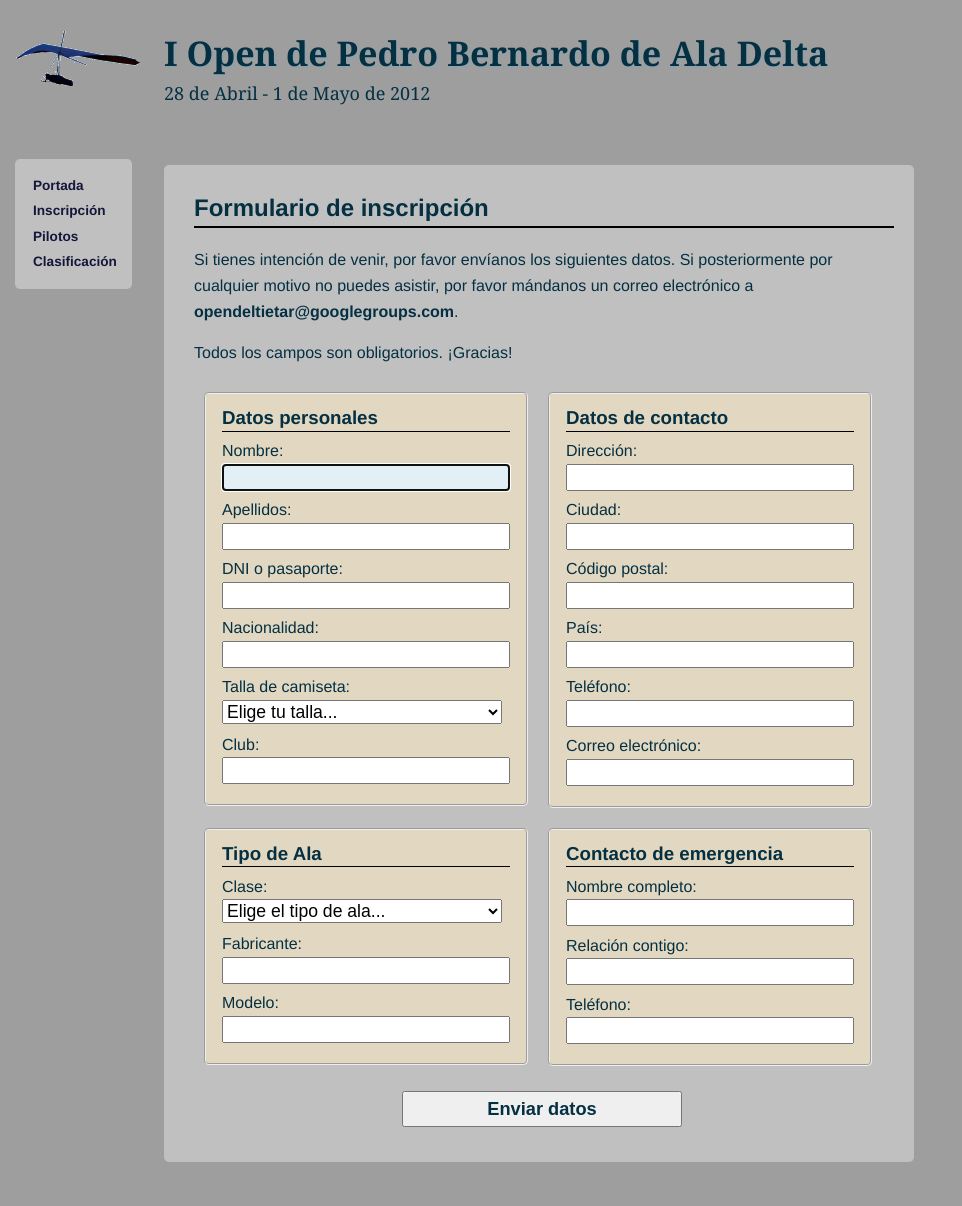
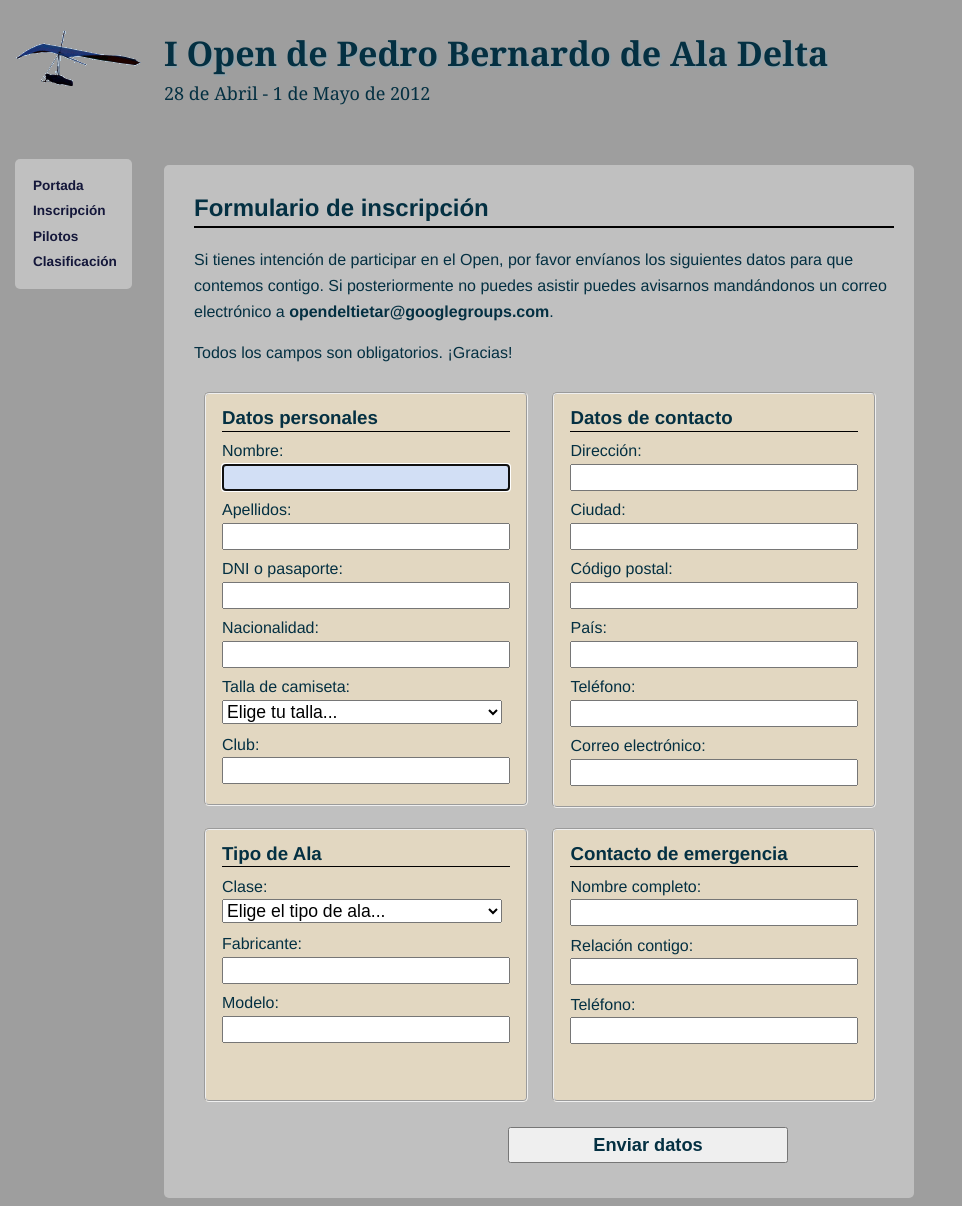
Before and after one commit to nando/openfly, a Jekyll site: the page built from inscripcion.html, in a window 1280 px wide. Shown: the whole page, without its empty margins (0-962 px from the left). Built offline with Jekyll 4.4.1, drawn with Linux system fonts in a browser that asks for light colours; before the commit the page ends 1170 px from its top, so only the background shows below that.

Commit message:
Un poco de animación

```diff
--- a/_layouts/default.html
+++ b/_layouts/default.html
@@ -7,7 +7,7 @@
     <meta name="viewport" content="width=device-width,initial-scale=1.0">
     <link rel="icon" href="favicon.ico" type="image/x-icon">
     <link rel="shortcut icon" href="favicon.ico" type="image/x-icon">
-    <base href="{{ site.url }}"/>
+    <base href="{{ site.url }}/" />
     <title>I Open de Pedro Bernardo de Ala Delta</title>
     <!--[if lt IE 9]><script src="//html5shim.googlecode.com/svn/trunk/html5.js"></script><![endif]-->
     <link rel="stylesheet" type="text/css" href="styles/inspired_by_bundler_inspired.css" />
--- a/clasificacion.html
+++ b/clasificacion.html
@@ -1,6 +1,7 @@
 ---
   layout: default
 ---
+{% include animation.html %}
 <h2>Clasificación</h1>
   <table class="results">
     <thead>
--- a/inscripcion.html
+++ b/inscripcion.html
@@ -11,13 +11,12 @@
     });
   </script>
 <h2>Formulario de inscripción</h2>
-<p>Si tienes intención de venir, por favor envíanos los siguientes datos. Si posteriormente por cualquier motivo no puedes asistir, por favor mándanos un correo electrónico a <strong>opendeltietar@googlegroups.com</strong>.<p>
+<p>Si tienes intención de participar en el Open, por favor envíanos los siguientes datos para que contemos contigo. Si posteriormente no puedes asistir puedes avisarnos mandándonos un correo electrónico a <strong>opendeltietar@googlegroups.com</strong>.<p>
 <p>Todos los campos son obligatorios. ¡Gracias!</p>
 <form accept-charset="UTF-8" action="http://morning-planet-6150.herokuapp.com/pilots" class="new_pilot" id="new_pilot" method="post">
   <div style="margin:0;padding:0;display:inline">
     <input name="utf8" type="hidden" value="&#x2713;" />
   </div>
-  <div class="fsrow">
   <fieldset>
   <h3>Datos personales</h3>
   <div class="field">
@@ -42,10 +41,10 @@
     <label for="pilot_tshirt_size">Talla de camiseta:</label><br />
     <select class="required" name="pilot[tshirt_size]" id="pilot_tshirt_size">
     <option value="">Elige tu talla...</option>
-      <option value="S">S</option>
-      <option value="M">M</option>
-      <option value="L">L</option>
-      <option value="XL">XL</option>
+    <option value="1">S</option>
+    <option value="2">M</option>
+    <option value="3">L</option>
+    <option value="4">XL</option>
     </select>
   </div>
 
@@ -84,8 +83,6 @@
     <input class="required email" id="pilot_email" name="pilot[email]" type="text" />
   </div>
   </fieldset>
-  </div>
-  <div class="fsrow">
   <fieldset>
   <h3>Tipo de Ala</h3>
   <div class="field">
@@ -95,7 +92,7 @@
     <option value="">Elige el tipo de ala...</option>
     <option value="1">Clase 1 / Calva</option>
     <option value="5">Clase 5 / Rígida</option>
-      <option value="S">Sport / Mástil</option>
+    <option value="0">Sport / Mástil</option>
     </select>
   </div>
   <div class="field">
@@ -124,7 +121,6 @@
     <input class="required" id="pilot_contact_phone" name="pilot[contact_phone]" type="text" />
   </div>
   </fieldset>
-  </div>
   <div class="actions">
     <input class="required" id="pilot_submit" name="commit" type="submit" value="Enviar datos" />
   </div>
--- a/styles/inspired_by_bundler_inspired.css
+++ b/styles/inspired_by_bundler_inspired.css
@@ -68,13 +68,22 @@
   padding-bottom:5px
 }
 fieldset {
+
   padding: 0px 16px 20px 16px;
   background: none repeat scroll 0 0 #e2d7c1;
   margin:10px;
   width: 260px;
-  float:left;
   border-radius:5px;
   -moz-border-radius: 5px 5px 5px 5px;
+
+  min-height: 250px;
+  display: -moz-inline-stack;
+  display: inline-block;
+  vertical-align: top;
+  zoom: 1;
+  *display: inline;
+  _height: 250px;
+
 }
 form#new_pilot fieldset div.field label.error {
   display: none!important;
@@ -84,12 +93,14 @@
   border: 1px red solid;
   background-color: #ffa1b1;
 }
-form div.fsrow {
-  clear:left;
+h3 {
+  margin-top: 0.6em;
+  margin-bottom: 0.3em;
+}
+p {
+  margin-top: 0.1em;
 }
 fieldset h3 {
-  margin-top: 0.6em;
-  margin-bottom: 0.3em;
   border-bottom:1px black solid;
 }
 div.field {
@@ -100,7 +111,10 @@
   width: 280px;
 }
 form input:focus {
-  background: #e2eff5;
+  background: #d2dff5;
+}
+div.actions {
+  text-align: center;
 }
 div.actions input{
   margin: 15px 0px 5px 208px;
```
Also changed, not shown: _includes/animation.html (added, +92 -0 lines), index.html (+13 -3 lines), ok.html (+1 -89 lines). Lines whose indentation alone changed are shown as unchanged.
